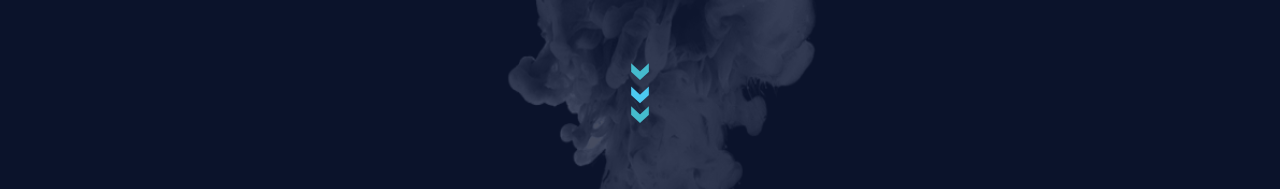
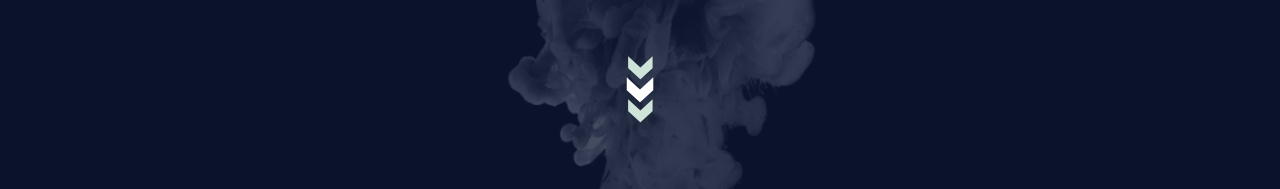
Before and after one commit to viperluan/portfolio, a React (Vite) app: page / in a window 1280 px wide. Shown: the part 595-784 px from the top of the page. Built offline with nearby package versions, Linux system fonts and the light colour scheme.

Commit message:
atualiza animação e espaçamento

```diff
--- a/src/components/layout/section/main/styles.scss
+++ b/src/components/layout/section/main/styles.scss
@@ -89,8 +89,7 @@ main {
   .scroll-down-container {
     display: flex;
     align-items: center;
-    justify-content: center;
-    margin: 0 auto;
+    width: 100%;
 
     font-size: 40px;
     font-weight: bold;
@@ -113,8 +112,8 @@ main {
 
   @keyframes scroll-animation {
     100% {
-      color: $azulCiano;
-      transform: translateY(5px);
+      color: $brancoPuro;
+      transform: scale(1.5);
     }
   }
 }
```
